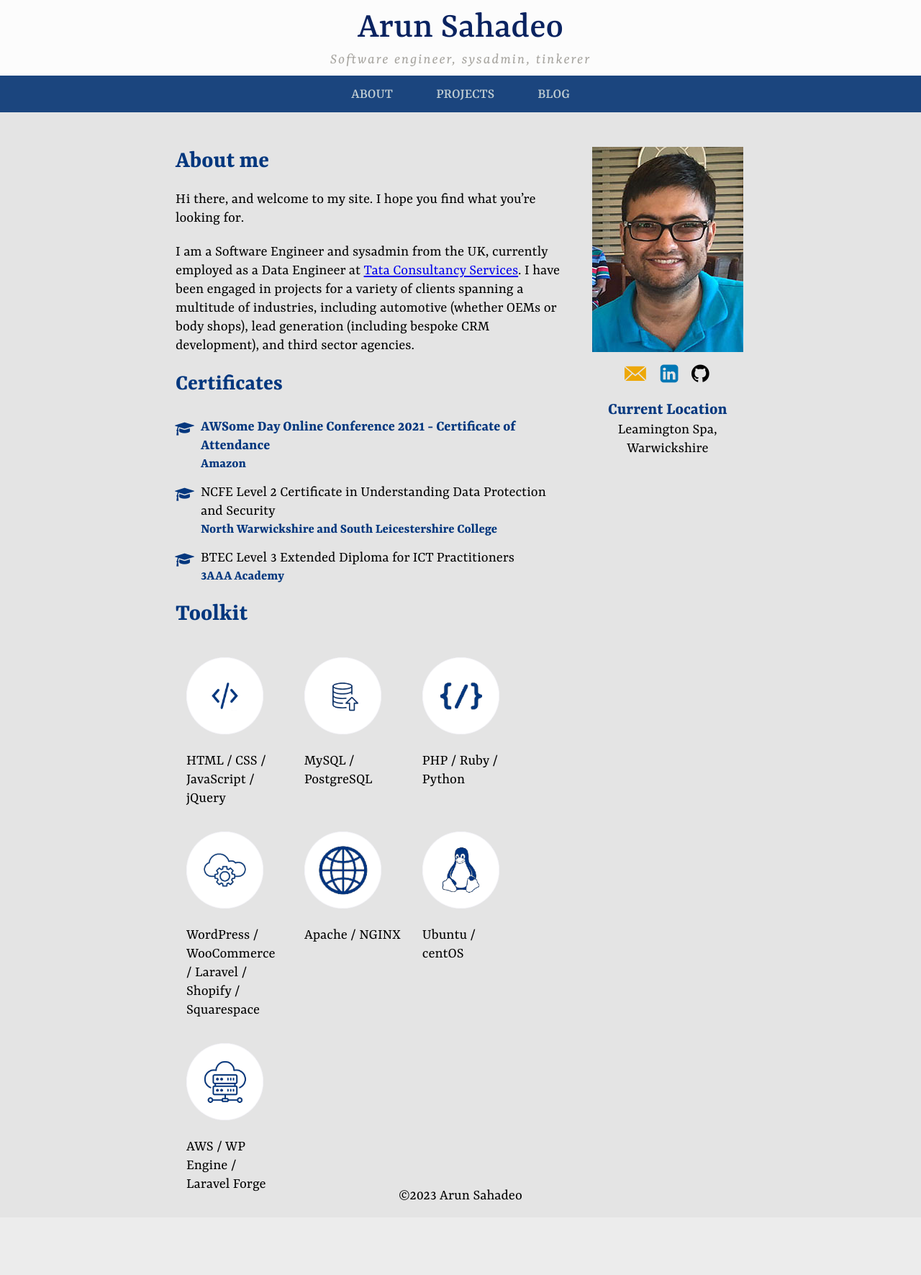
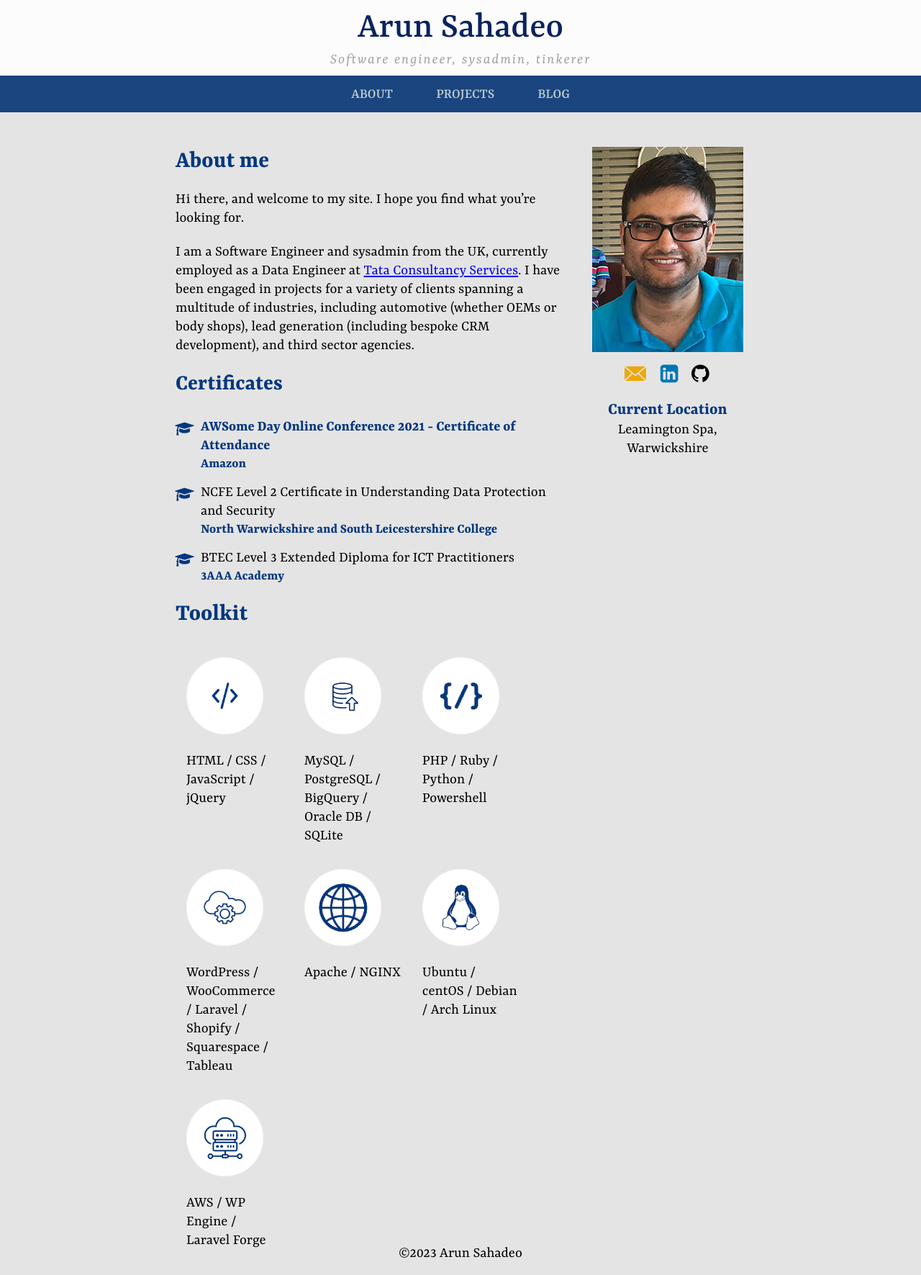
Before and after one commit to ArunSahadeo/ArunSahadeo.github.io, a Jekyll site: the page built from index.html, in a window 1280 px wide. Shown: the whole page at 72% size. Built offline with Jekyll 4.4.1, drawn with Linux system fonts in a browser that asks for light colours; some web fonts are replaced; before the commit the page ends 1691 px from its top, so only the background shows below that.

Commit message:
Update toolkits

```diff
--- a/_data/about.yml
+++ b/_data/about.yml
@@ -19,15 +19,15 @@ toolkits:
   -
     category: databases
     tools:
-      - MySQL / PostgreSQL
+      - MySQL / PostgreSQL / BigQuery / Oracle DB / SQLite
   -
     category: languages
     tools:
-      - PHP / Ruby / Python
+      - PHP / Ruby / Python / Powershell
   -
     category: saas
     tools:
-      - WordPress / WooCommerce / Laravel / Shopify / Squarespace
+      - WordPress / WooCommerce / Laravel / Shopify / Squarespace / Tableau
   -
     category: servers
     tools:
@@ -35,7 +35,7 @@ toolkits:
   -
     category: distros
     tools:
-      - Ubuntu / centOS
+      - Ubuntu / centOS / Debian / Arch Linux
   -
     category: iaas
     tools:
--- a/_sass/components/_lists.scss
+++ b/_sass/components/_lists.scss
@@ -120,7 +120,7 @@
 
 .toolkits-section {
 	position: relative;
-	min-height: 50rem;
+	min-height: 55rem;
 }
 
 .toolkits-list {
```
